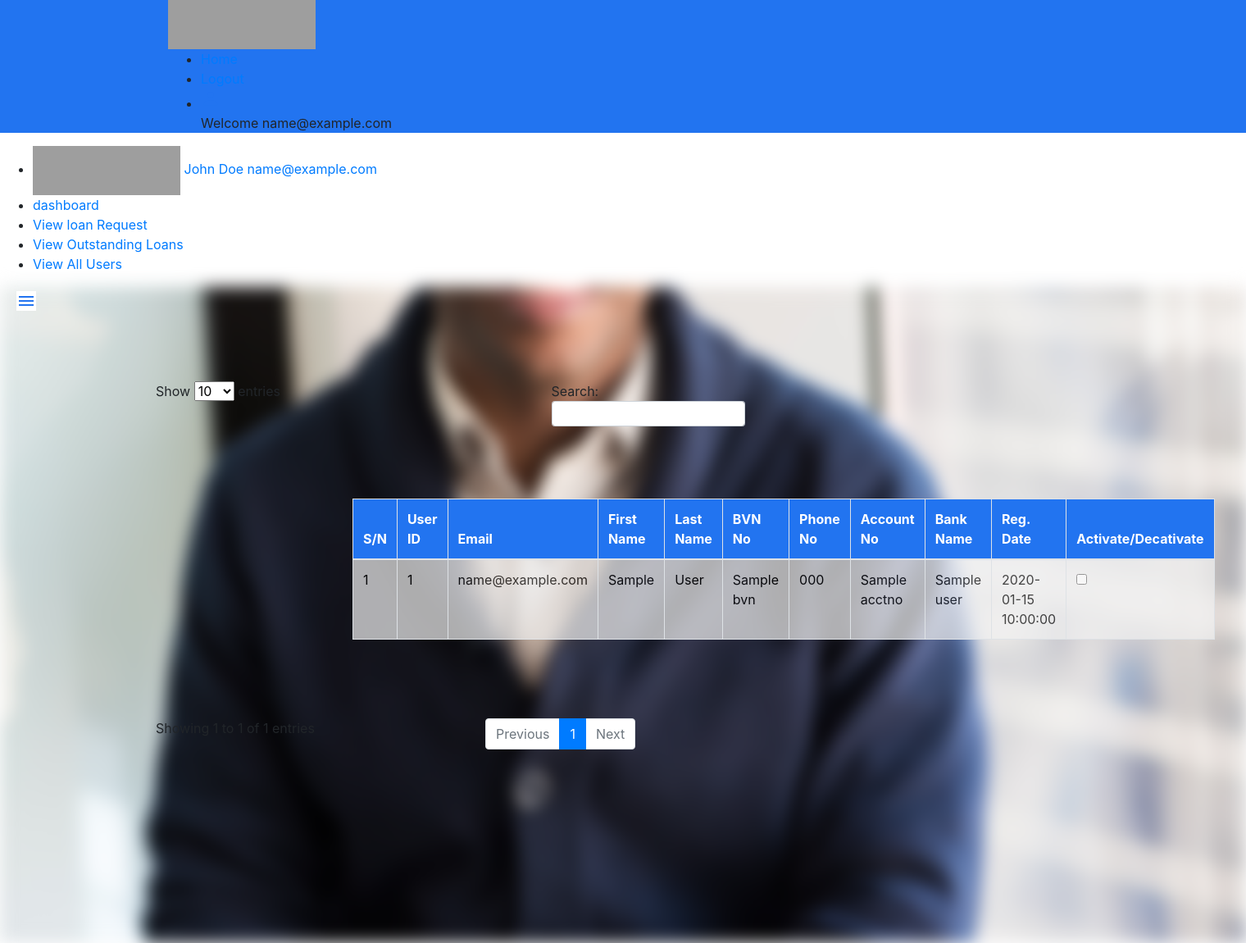
After one commit to folly77folly/group-2-deca-credit, a Python web app: template templates/users.html in a window 1520 px wide. The commit adds this page. Shown: the whole page at 82% size. Run offline with Jinja, Linux system fonts and the light colour scheme; the template is opened without the code that fills it: most values are stand-ins (such as "Sample title", 1, 10 or a date in 2020); some libraries are stand-ins or nearby versions; grey boxes are pictures that could not be loaded.

Commit message:
deactivate_users

```diff
--- a/templates/admin.html
+++ b/templates/admin.html
@@ -32,6 +32,7 @@
           </div></li>
           <li><a href="/request">View loan Request</a></li>
           <li><a href="/outstanding">View outstanding loans</a></li>
+          <li><a href="/allusers">View All Users</a></li>
   </ul>
   <a href="#" data-target="slide-out" class="sidenav-trigger">
       <i class="material-icons menu">menu</i>
--- a/templates/approval.html
+++ b/templates/approval.html
@@ -34,6 +34,7 @@
     <li><a href="/admin">Dashboard</a></li>
     <li><a href="/request">View loan Request</a></li>
     <li><a href="/outstanding">View outstanding loans</a></li>
+    <li><a href="/allusers">View All Users</a></li>
   </ul>
   <a href="#" data-target="slide-out" class="sidenav-trigger">
       <i class="material-icons menu">menu</i>
--- a/templates/editprofile.html
+++ b/templates/editprofile.html
@@ -133,7 +133,7 @@
             <label for="nxtofkin_phone">Next of kin phone-number</label>
             {% endif %}
         </div>
-              <select id="bank_nam" class="browser-default tenor">
+              <select name="bank_name" class="browser-default tenor">
                 {% if details[0]['bank_name'] %}
                     <option value="{{ details[0]['bank_name'] }}">{{ details[0]['bank_name'] }}</option>
                     {% for bank in banks %}
--- a/templates/outstanding.html
+++ b/templates/outstanding.html
@@ -34,7 +34,8 @@
           </div></li>
           <li><a href="/admin">dashboard</a></li>
     <li><a href="/request">View loan Request</a></li>
-    <li><a href="#">View Outstanding Loans</a></li>
+    <li><a href="/outstanding">View Outstanding Loans</a></li>
+    <li><a href="/allusers">View All Users</a></li>
   </ul>
   <div class="content">
   <a href="#" data-target="slide-out" class="sidenav-trigger">
--- a/templates/request.html
+++ b/templates/request.html
@@ -35,6 +35,8 @@
           <li><a href="/admin">dashboard</a></li>
           <li><a href="#">View loan Request</a></li>
           <li><a href="/outstanding">View Outstanding Loans</a></li>
+          <li><a href="/allusers">View All Users</a></li>
+
   </ul>
   <div class="content">
   <a href="#" data-target="slide-out" class="sidenav-trigger">
--- /dev/null
+++ b/templates/users.html
@@ -0,0 +1,196 @@
+<!DOCTYPE html>
+<html lang="en">
+<head>
+ <meta charset="UTF-8">
+ <meta name="viewport" content="width=device-width, initial-scale=1.0">
+ <meta http-equiv="X-UA-Compatible" content="ie=edge">
+ <title>View Loans</title>
+ <!-- <link rel="stylesheet" href="https://cdnjs.cloudflare.com/ajax/libs/materialize/1.0.0/css/materialize.min.css"> -->
+ <link href="https://stackpath.bootstrapcdn.com/bootstrap/4.1.3/css/bootstrap.min.css" rel="stylesheet">
+ <link href="../static/css/icon.css" rel="stylesheet">
+ <link rel="stylesheet" href="../static/css/dashboard.css">
+ <style>
+ .switch {
+  position: relative;
+  display: inline-block;
+  width: 60px;
+  height: 34px;
+}
+
+.switch input {
+  opacity: 0;
+  width: 0;
+  height: 0;
+}
+
+.slider {
+  position: absolute;
+  cursor: pointer;
+  top: 0;
+  left: 0;
+  right: 0;
+  bottom: 0;
+  background-color: #ccc;
+  -webkit-transition: .4s;
+  transition: .4s;
+}
+
+.slider:before {
+  position: absolute;
+  content: "";
+  height: 26px;
+  width: 26px;
+  left: 4px;
+  bottom: 4px;
+  background-color: white;
+  -webkit-transition: .4s;
+  transition: .4s;
+}
+
+input:checked + .slider {
+  background-color: #2196F3;
+}
+
+input:focus + .slider {
+  box-shadow: 0 0 1px #2196F3;
+}
+
+input:checked + .slider:before {
+  -webkit-transform: translateX(26px);
+  -ms-transform: translateX(26px);
+  transform: translateX(26px);
+}
+
+/* Rounded sliders */
+.slider.round {
+  border-radius: 34px;
+}
+
+.slider.round:before {
+  border-radius: 50%;
+}
+
+ </style>
+</head>
+<header class="diff">
+  <nav class="nav-wraper">
+   <div class="container">
+    <a href="index.html" class="brand-logo"><img src="img/logo.png" alt=""></a>
+    </a>
+    <ul class="right hide-on-med-and-down">
+     <li><a href="/admin">Home</a></li>
+     <li><a class="out" href="/logout">Logout</a></li>
+     <li><a href="#" class="btn-floating white">
+       <i class="material-icons">person</i>
+     </a></li>
+     <span class="user">Welcome {{ email }}</span>
+    </ul>
+   </div>
+  </nav>
+  <ul id="slide-out" class="sidenav">
+        <li><div class="user-view">
+            <div class="background">
+            </div>
+            <a href="#user"><img class="circle" src="img/messi.jpeg"></a>
+            <a href="#name"><span class="white-text name">John Doe</span></a>
+            <a href="#email"><span class="white-text email">{{ email }}</span></a>
+          </div></li>
+          <li><a href="/admin">dashboard</a></li>
+          <li><a href="#">View loan Request</a></li>
+          <li><a href="/outstanding">View Outstanding Loans</a></li>
+          <li><a href="/allusers">View All Users</a></li>
+
+  </ul>
+  <div class="content">
+  <a href="#" data-target="slide-out" class="sidenav-trigger">
+      <i class="material-icons menu">menu</i>
+  </a>
+  <div class="container view">
+    <div class="error red-text"></div>
+    <table class="table table-striped table-bordered" id="survey">
+        <thead>
+          <tr>
+              <th>S/N</th>
+              <th>User ID</th>
+              <th>Email</th>
+              <th>First Name</th>
+              <th>Last Name</th>
+              <th>BVN No</th>
+              <th>Phone No</th>
+              <th>Account No</th>
+              <th>Bank Name</th>
+              <th>Reg. Date</th>
+              <th>Activate/Decativate</th>
+          </tr>
+        </thead>
+
+        <tbody class="">
+          {% for user  in users %}
+          <tr>
+            <td>{{loop.index}}</td>
+            <td>{{user["id"]}}</td>
+            <td>{{user["email"]}}</td>
+            <td>{{user["first_name"]}}</td>
+            <td>{{user["last_name"]}}</td>
+            <td>{{user["bvn"]}}</td>
+            <td>{{user["phone"]}}</td>
+            <td>{{user["acctno"]}}</td>
+            <td>{{user["bank_name"]}}</td>
+            <td>{{user["created_date"]}}</td>
+            <td>
+                {% if user["active"] == 'Y'  %}
+                  <input type="checkbox"  class="active" id="{{ user['id'] }}" checked="checked" >
+                  {% else %}
+                  <input type="checkbox" class="active" id="{{ user['id'] }}" >
+                {% endif %}
+            </td>
+          </tr>
+          {% endfor %}
+        </tbody>
+        </table>
+ </div>
+</div>
+</header>
+  <body>
+        <script src="https://ajax.googleapis.com/ajax/libs/jquery/3.4.1/jquery.min.js"></script>
+        <script src="https://cdnjs.cloudflare.com/ajax/libs/materialize/1.0.0/js/materialize.min.js"></script>
+        <script src="https://stackpath.bootstrapcdn.com/bootstrap/4.1.3/js/bootstrap.min.js"></script>
+        <script src="https://code.jquery.com/jquery-3.3.1.js"></script>
+        <script src="https://cdn.datatables.net/1.10.20/js/jquery.dataTables.min.js"></script>
+        <script src="https://cdn.datatables.net/1.10.20/js/dataTables.bootstrap4.min.js"></script>
+
+  <script>
+ $(document).ready(function(){
+     $('#survey').DataTable();
+      $('.sidenav').sidenav()
+  })
+
+  $(document).on('click', '.active', function( e ){
+        var that = $(this);
+        var id = that.attr('id');
+    	  urldata = 'textstr='+ id
+	      // alert(urldata)
+        $.ajax({
+        url:'/activate',
+        data:urldata,
+        type:'GET',
+        dataType: 'json',
+        success:function(tt){
+        // alert("User De Successfully")
+		    // window.location.href="{{ url_for('allusers') }}";
+
+        },
+        error:function(anyv){
+            console.log(anyv)
+        }
+
+        })
+
+        // var rel = that.data('rel');
+        // var ajaxurl = that.data('url');
+        //     alert(id);
+
+    })
+</script>
+</body>
+</html>
--- a/users.py
+++ b/users.py
@@ -176,7 +176,7 @@ def edit_profile():
         last_name=request.form.get("last_name").strip()
         phone=request.form.get("phone").strip()
         bank_name=request.form.get("bank_name")
-
+        print(bank_name)
         # identification=request.form.get("identification").strip()
         address=request.form.get("address").strip()
         nxtofkin=request.form.get("nxtofkin").strip()
```
Also changed, not shown: admin.py (+21 -1 lines).
